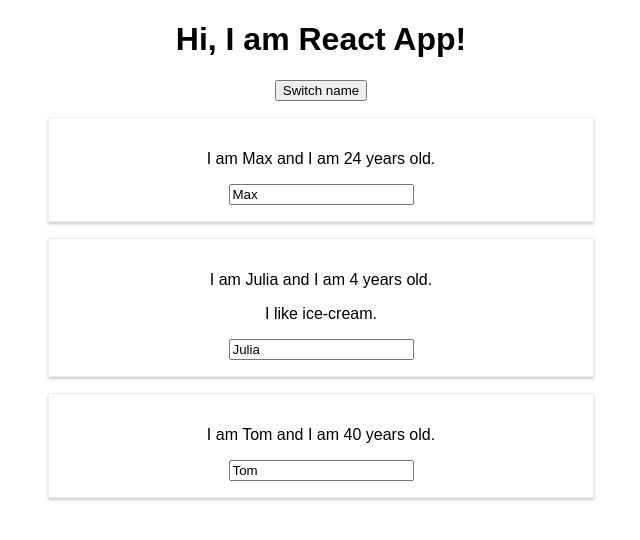
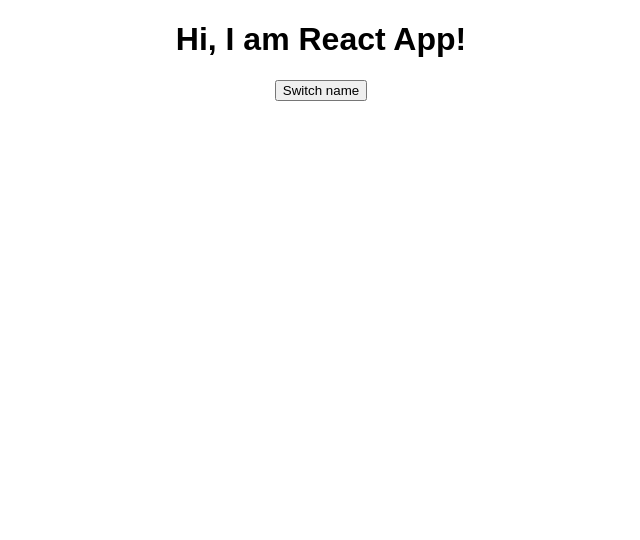
Before and after one commit to magda-gierg/Udemy_react, a React (Create React App) app: page / in a window 1280 px wide. Shown: the top 540 px of the page, without its empty margins (319-959 px from the left). Built offline with nearby package versions, Linux system fonts and the light colour scheme.

Commit message:
rendering content conditionaly

```diff
--- a/src/App.js
+++ b/src/App.js
@@ -8,11 +8,11 @@
       {name: "Max", age: 24},
       {name: "Julia", age: 4},
       {name: "Tom", age: 40}
-    ]
+    ],
+    showPersons: false
   }
+
 switchNameHandler = () => {
-console.log("was clicked!")
-
 this.setState({
     persons: [
       {name: "Adam", age: 24},
@@ -30,25 +30,32 @@
       {name: event.target.value, age: 40}
     ]
   })
+}
 
+togglePersonsHandler = () => {
+  const doesShow = this.state.showPersons
+  this.setState({showPersons: !doesShow })
 }
 
   render() {
     return (
       <div className="App">
       <h1>Hi, I am React App!</h1>
-      <button onClick={this.switchNameHandler} >Switch name</button>
+      <button onClick={this.togglePersonsHandler} >Switch name</button>
+      {this.state.showPersons === true ?
+        <div>
         <Person
           name={this.state.persons[0].name}
           age={this.state.persons[0].age}/>
         <Person
           name={this.state.persons[1].name}
           age={this.state.persons[1].age}
-        click={this.switchNameHandler}>I like ice-cream.</Person>
+          click={this.switchNameHandler.bind(this, "Max!")}>I like ice-cream.</Person>
         <Person
           name={this.state.persons[2].name}
           age={this.state.persons[2].age}
           changed={this.changeNameHandler}/>
+      </div> : null}
       </div>
     );
   }
```
Lines whose indentation alone changed are shown as unchanged.
